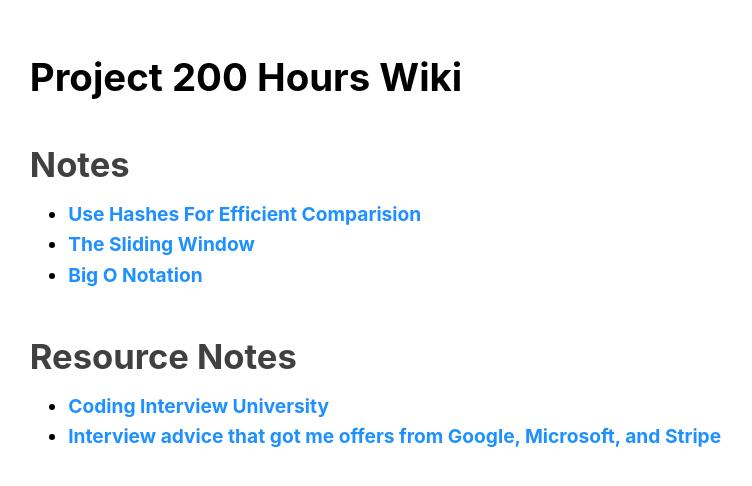
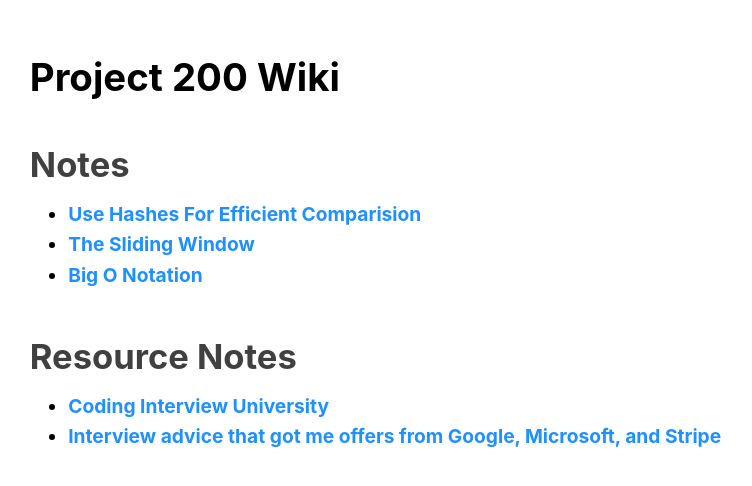
Before and after one commit to Mu-Alpha-Research-Center/visual-analysis-of-algorithms, a website: page docs/index.html in a window 1280 px wide. Shown: the whole page, without its empty margins (47-799 px from the left). Drawn offline with Linux system fonts and the light colour scheme.

Commit message:
Simplify project name

```diff
--- a/docs/index.html
+++ b/docs/index.html
@@ -8,9 +8,9 @@
 </head>
 <body>
 
-<div id="Project 200 Hours Wiki"><h1 id="Project 200 Hours Wiki" class="header"><a href="#Project 200 Hours Wiki">Project 200 Hours Wiki</a></h1></div>
+<div id="Project 200 Wiki"><h1 id="Project 200 Wiki" class="header"><a href="#Project 200 Wiki">Project 200 Wiki</a></h1></div>
 
-<div id="Project 200 Hours Wiki-Notes"><h2 id="Notes" class="header"><a href="#Project 200 Hours Wiki-Notes">Notes</a></h2></div>
+<div id="Project 200 Wiki-Notes"><h2 id="Notes" class="header"><a href="#Project 200 Wiki-Notes">Notes</a></h2></div>
 <ul>
 <li>
 <a href="Use Hashes For Efficient Comparision.html">Use Hashes For Efficient Comparision</a>
@@ -23,7 +23,7 @@
 
 </ul>
 
-<div id="Project 200 Hours Wiki-Resource Notes"><h2 id="Resource Notes" class="header"><a href="#Project 200 Hours Wiki-Resource Notes">Resource Notes</a></h2></div>
+<div id="Project 200 Wiki-Resource Notes"><h2 id="Resource Notes" class="header"><a href="#Project 200 Wiki-Resource Notes">Resource Notes</a></h2></div>
 <ul>
 <li>
 <a href="Coding Interview University.html">Coding Interview University</a>
--- a/package.json
+++ b/package.json
@@ -1,5 +1,5 @@
 {
-  "name": "project-200-hours",
+  "name": "project-200",
   "description": "...",
   "licence": "MIT",
   "devDependencies": {
```
Also changed, not shown: README.md, 1 other file.
